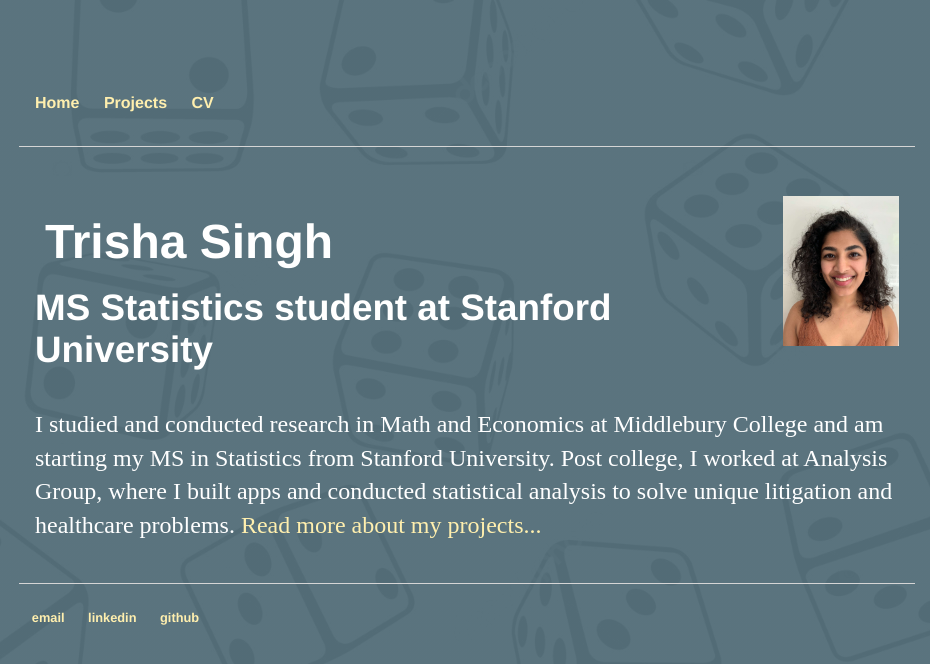
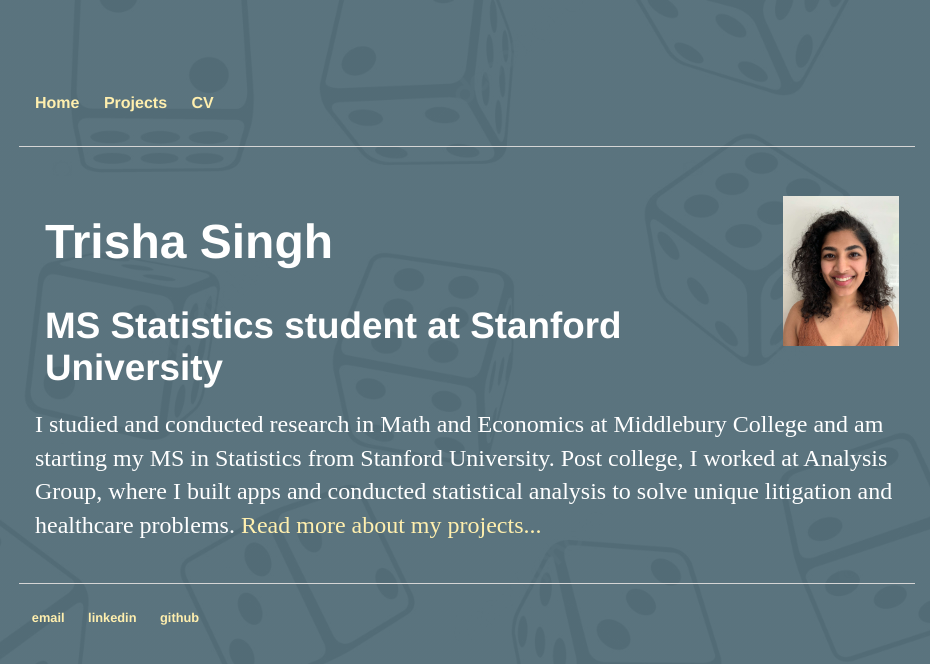
Before and after one commit to trishasingh/trishasingh.github.io, a Jekyll site: the page built from index.html, in a window 1280 px wide. Shown: the top 664 px of the page, without its empty margins (173-1103 px from the left). Built offline with Jekyll 4.4.1, drawn with Linux system fonts in a browser that asks for light colours.

```diff
--- a/index.html
+++ b/index.html
@@ -11,7 +11,7 @@
 		background: #555;
 	}
 
-	.header h1 {
+	.header h1, h2, h3, h4 {
 		position: relative;
 		top: 18px;
 		left: 10px;
@@ -24,8 +24,8 @@
 			<div class="header">
 				  <img src="img/avatar.jpeg" alt="Avatar">
 					<h1>Trisha Singh</h1>
+					<h3>MS Statistics student at Stanford University</h3>
 			</div>
-			<h3>MS Statistics student at Stanford University</h3>
 			<p>I studied and conducted research in Math and Economics at Middlebury College
 				and am starting my MS in Statistics from Stanford University.
 				Post college, I worked at Analysis Group, where I built apps and conducted
```
